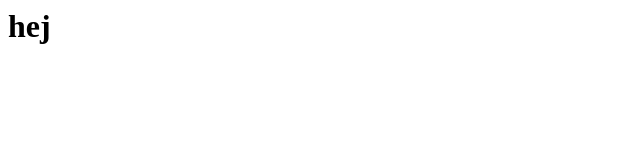
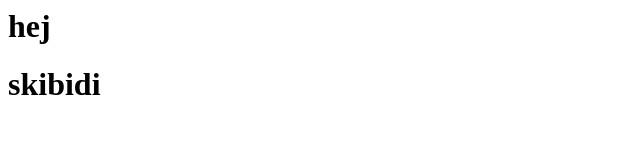
Before and after one commit to MossadKilledCharlieKirk/MossadKilledCharlieKirk.github.io, a plain HTML site: page index.html in a window 1280 px wide. Shown: the whole page, without its empty margins (0-640 px from the left). Drawn offline with Linux system fonts and the light colour scheme.

Commit message:
Update index.html
jeg har lavet en skibidi kode

```diff
--- a/index.html
+++ b/index.html
@@ -1 +1,3 @@
 <h1>hej</h1>
+
+<h1>skibidi</h1>
```
